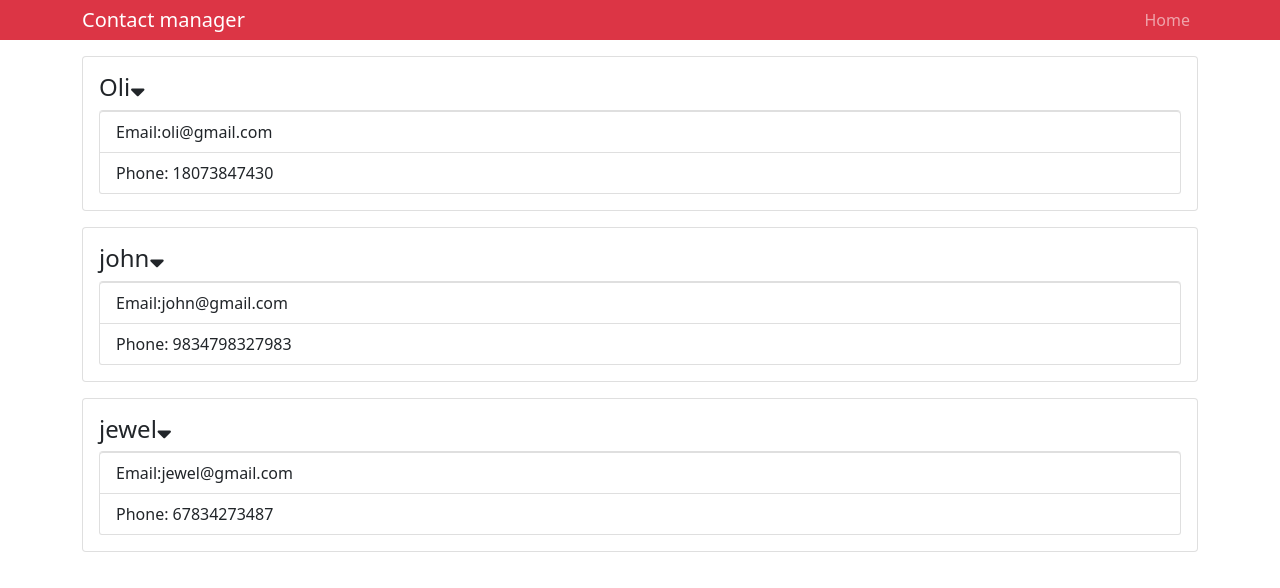
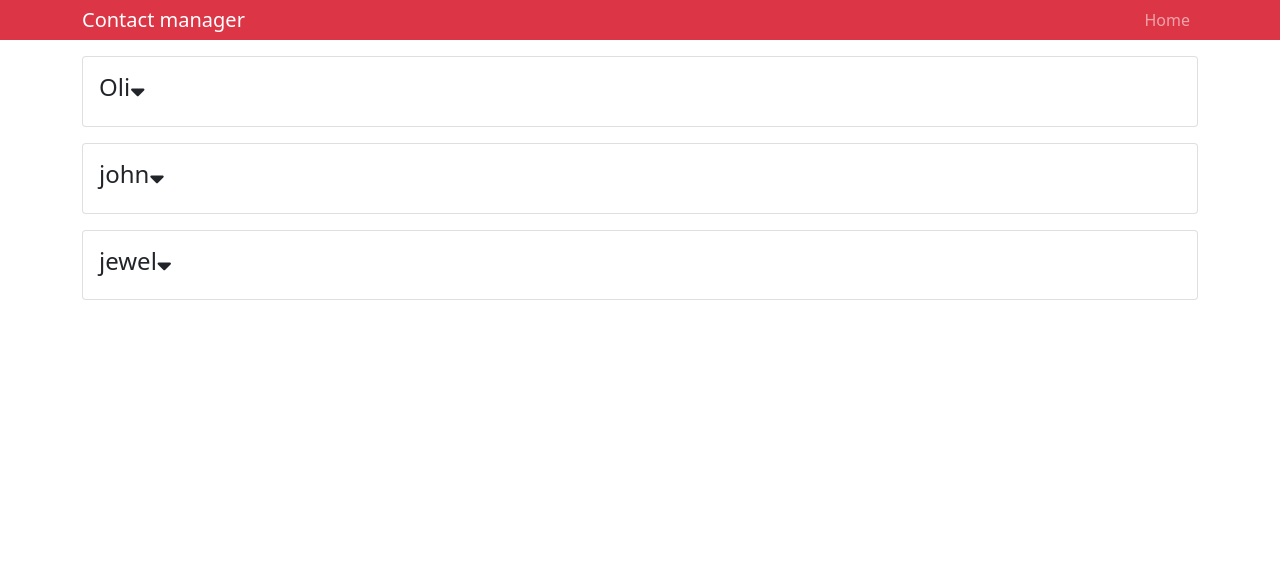
Before and after one commit to oliullahjewel96/reactCourse, a React (Create React App) app in the folder contactmanager/: page / in a window 1280 px wide. Shown: the top 588 px of the page. Built offline with nearby package versions, Linux system fonts and the light colour scheme.

Commit message:
Changing state in React

```diff
--- a/contactmanager/src/components/Contact.js
+++ b/contactmanager/src/components/Contact.js
@@ -8,26 +8,37 @@
   //     phone: PropTypes.string.isRequired,
   //   };
 
-  state = {};
+  state = {
+    showStateInfo: false,
+  };
 
-  onShowClick = (name, e) => {
-    console.log(name);
-  };
+  // onShowClick = () => {
+  //   this.setState({
+  //     showStateInfo: !this.state.showStateInfo,
+  //   });
+  // };
   render() {
     const { name, email, phone } = this.props.contact;
+    const { showStateInfo } = this.state;
     return (
       <div className="card card-body mb-3">
         <h4>
           {name}
           <i
-            onClick={this.onShowClick.bind(this, name)}
+            onClick={() =>
+              this.setState({
+                showStateInfo: !this.state.showStateInfo,
+              })
+            }
             className="fas fa-sort-down"
           ></i>
         </h4>
-        <ul className="list-group">
-          <li className="list-group-item">Email:{email}</li>
-          <li className="list-group-item">Phone: {phone}</li>
-        </ul>
+        {showStateInfo ? (
+          <ul className="list-group">
+            <li className="list-group-item">Email:{email}</li>
+            <li className="list-group-item">Phone: {phone}</li>
+          </ul>
+        ) : null}
       </div>
     );
   }
--- a/contactmanager/src/components/Contacts.js
+++ b/contactmanager/src/components/Contacts.js
@@ -27,11 +27,11 @@
   render() {
     const { contacts } = this.state;
     return (
-      <div>
+      <React.Fragment>
         {contacts.map((contact) => (
           <Contact key={contact.id} contact={contact} />
         ))}
-      </div>
+      </React.Fragment>
     );
   }
 }
```
